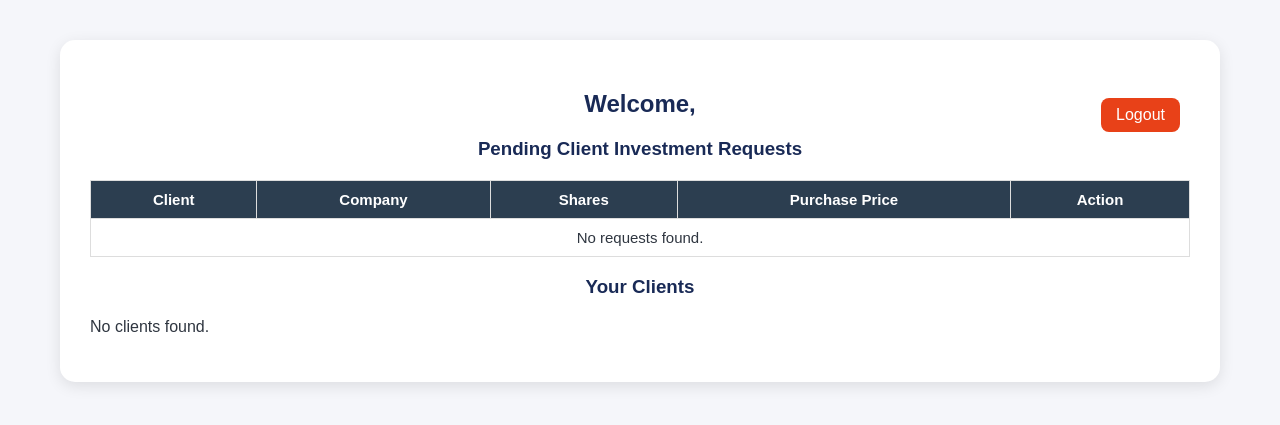
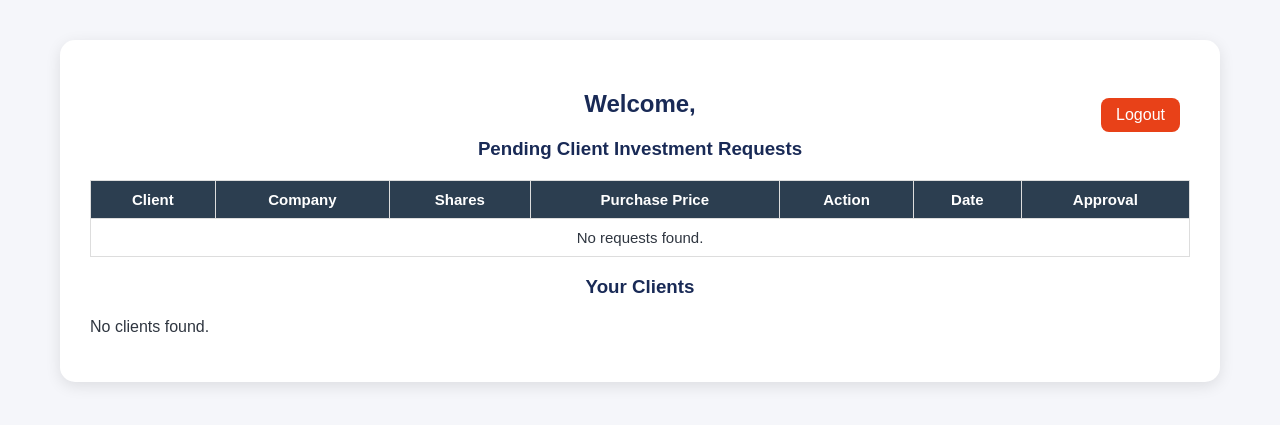
Before and after one commit to lrp2755/622_Database, a Flask app: template templates/employee_dashboard.html in a window 1280 px wide. Shown: the top 425 px of the page. Run offline with Flask 3, Linux system fonts and the light colour scheme; the template is opened without the code that fills it, so the values that code supplies are empty.

Commit message:
final UI update to investment approvals

```diff
--- a/templates/employee_dashboard.html
+++ b/templates/employee_dashboard.html
@@ -34,6 +34,8 @@
             <th>Shares</th>
             <th>Purchase Price</th>
             <th>Action</th>
+            <th>Date</th>
+            <th>Approval</th>
         </tr>
     </thead>
     <tbody>
```
Also changed, not shown: fake_investing.db.
